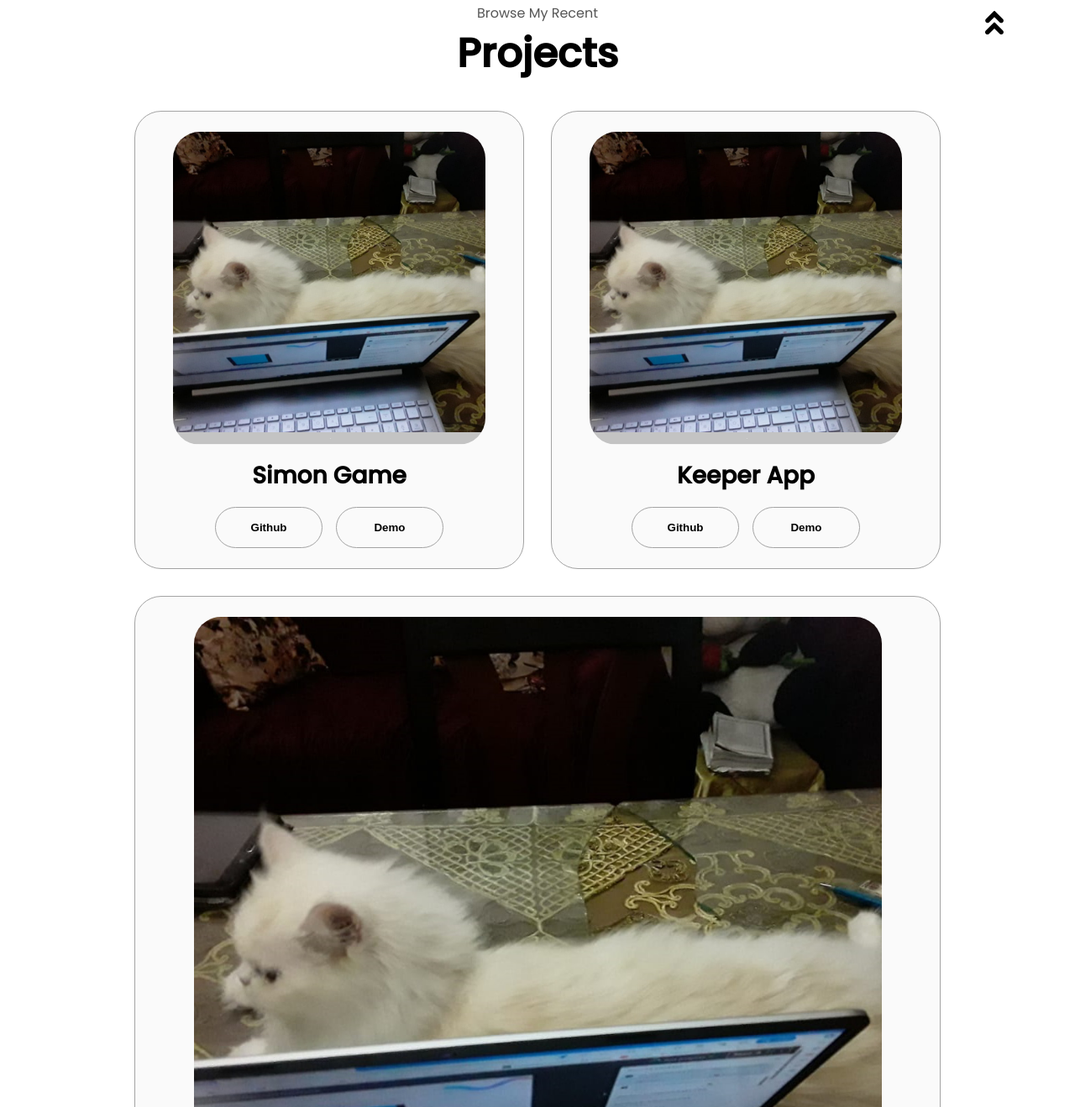
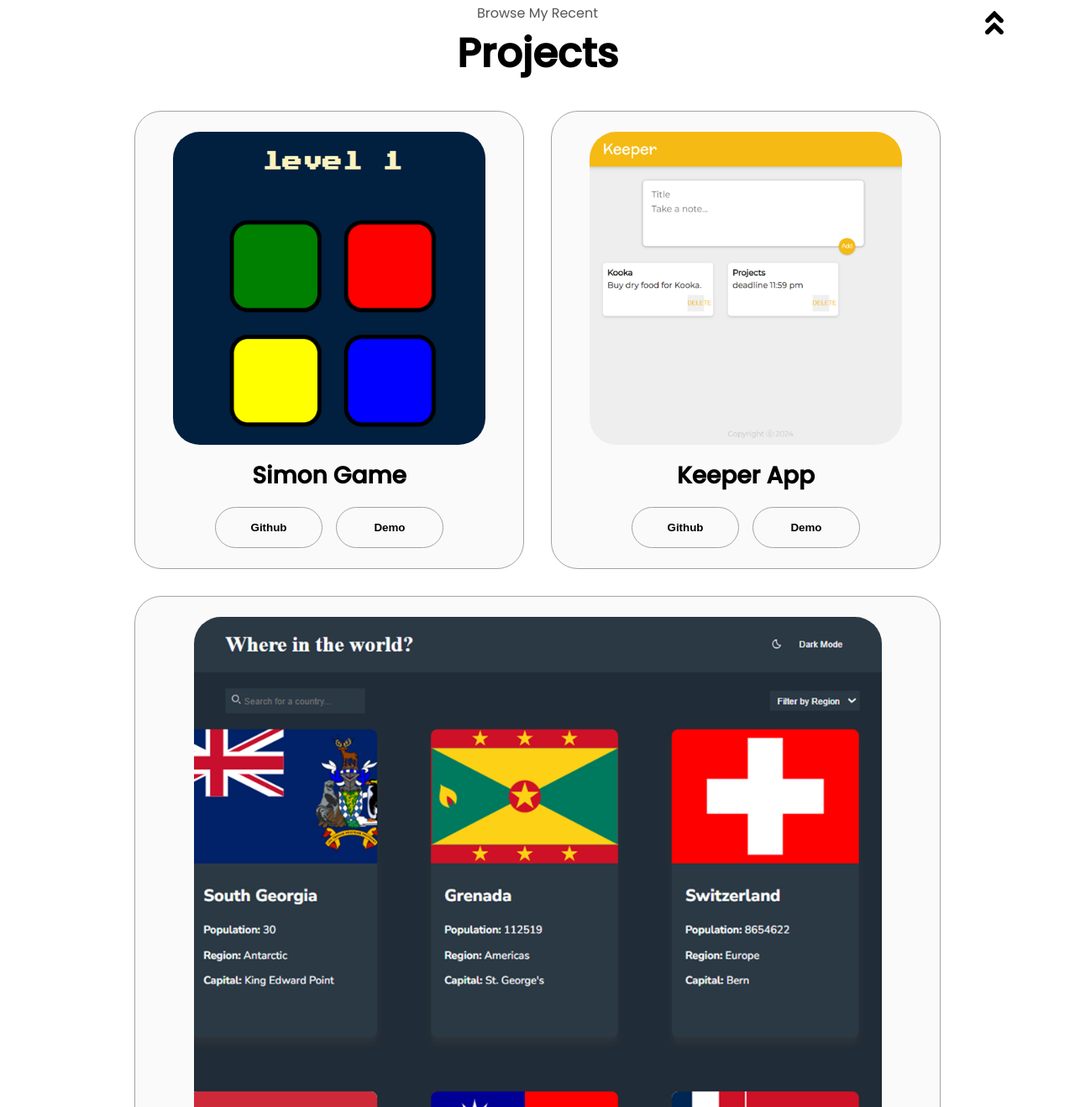
Before and after one commit to Doha-Ahmed-E/my-Portfolio-main, a plain HTML site: page index.html in a window 1280 px wide. Shown: the part 2461-3780 px from the top of the page at 84% size. Drawn offline with Linux system fonts and the light colour scheme.

Commit message:
project img

```diff
--- a/index.html
+++ b/index.html
@@ -286,7 +286,7 @@
           <div class="details-container color-container">
             <div class="article-container">
               <img
-                src="assests/kooka.png"
+                src="assests/simon.png"
                 alt="project 1"
                 class="project-img"
               />
@@ -310,7 +310,7 @@
           <div class="details-container color-container">
             <div class="article-container">
               <img
-                src="assests/kooka.png"
+                src="assests/keeper.png"
                 alt="project 2"
                 class="project-img"
               />
@@ -333,11 +333,7 @@
           </div>
           <div class="details-container color-container">
             <div class="article-container">
-              <img
-                src="assests/kooka.png"
-                alt="project 3"
-                class="project-img"
-              />
+              <img src="assests/REST.png" alt="project 3" class="project-img" />
             </div>
             <h2 class="experience-subtitle project-title">REST Countries</h2>
             <div class="btn-container">
```
Also changed, not shown: assests/REST.png (added), assests/keeper.png (added), assests/simon.png (added).
